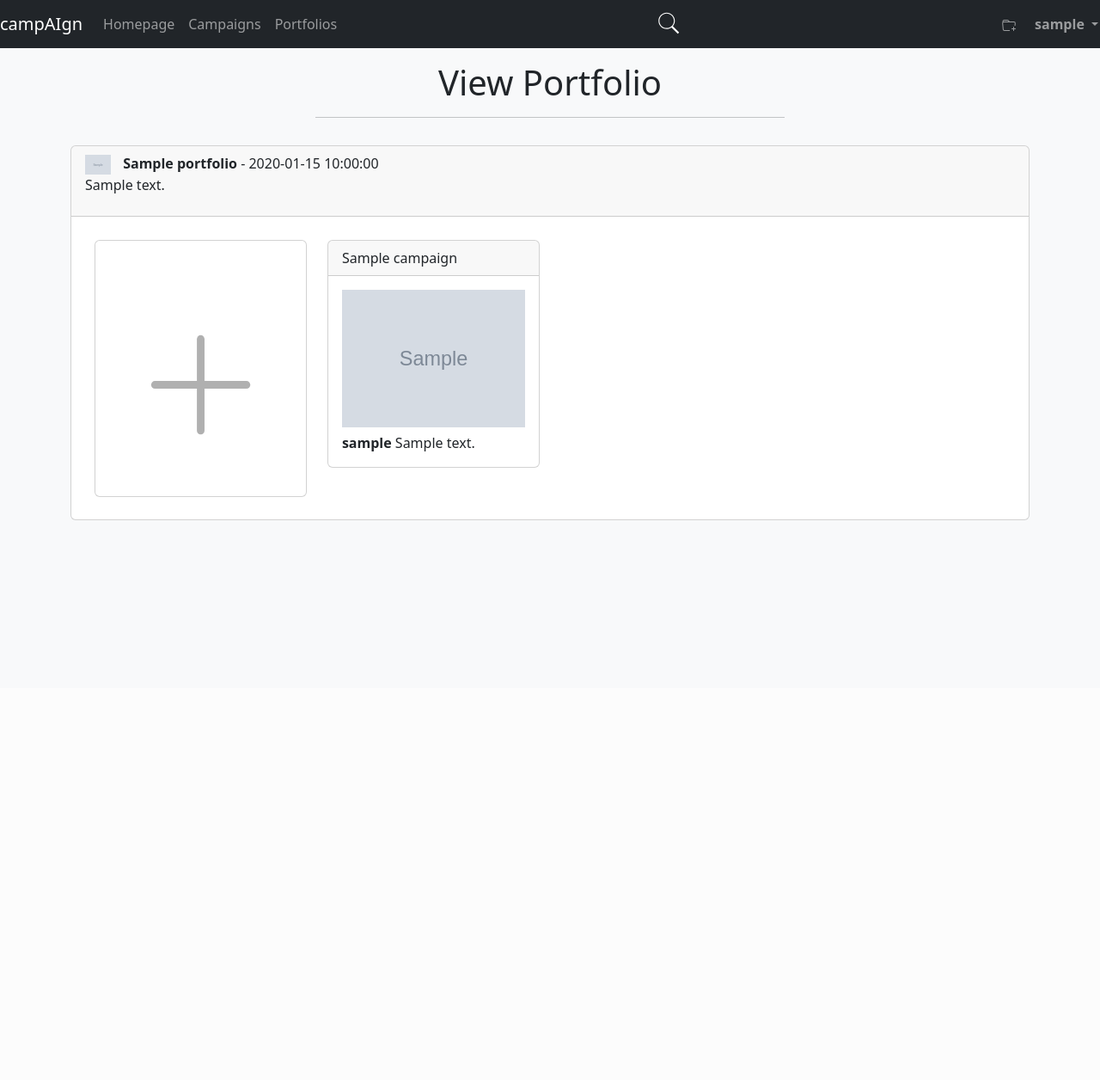
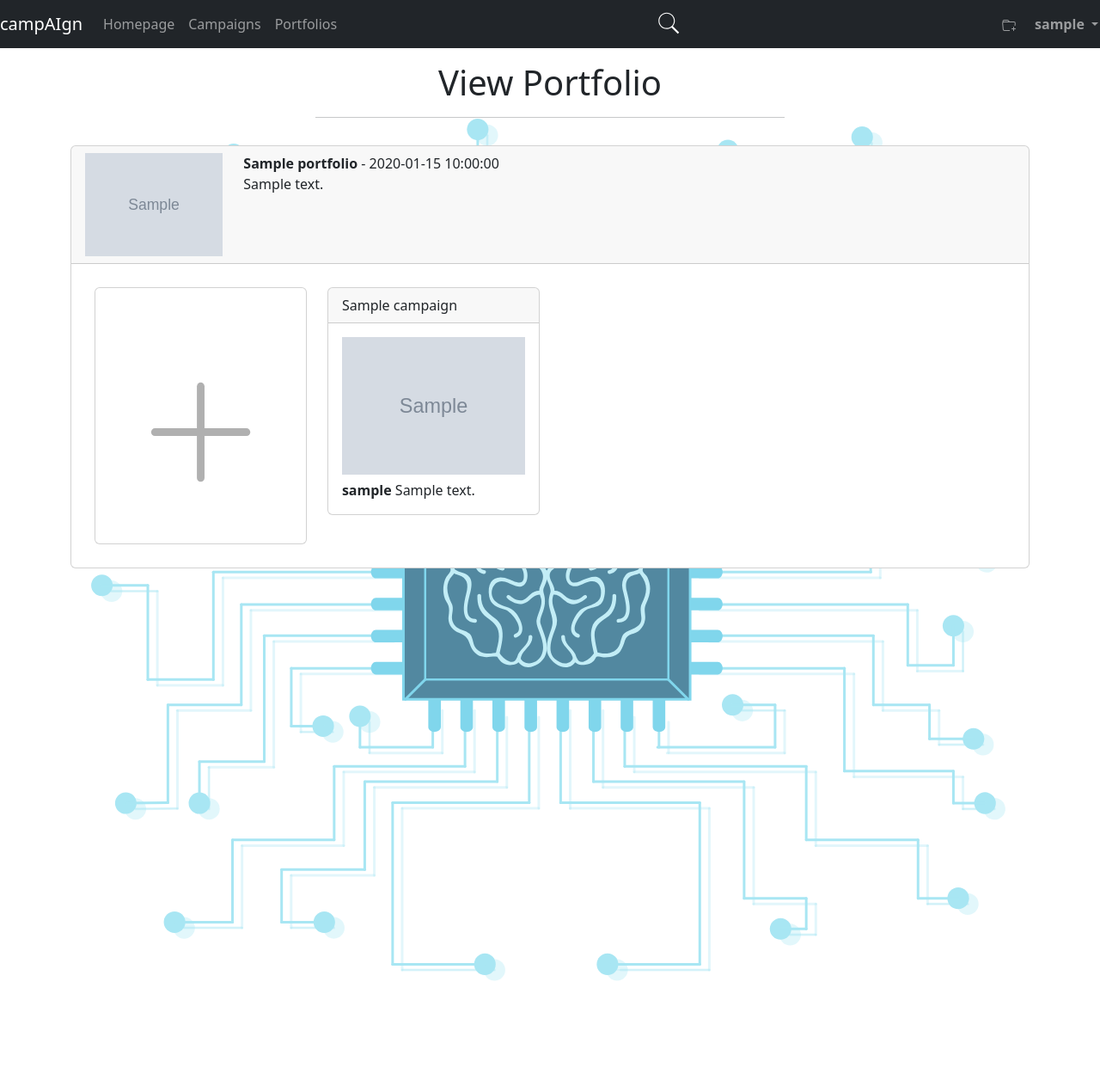
Before and after one commit to JPWarr7/AI-Campaign-Manager, a Flask app: page /viewPortfolio/1 in a window 1280 px wide. Shown: the whole page at 86% size. Before the commit the page ends 605 px from the top, so only its background shows below. Run offline with Flask 3, Linux system fonts and the light colour scheme; a user stored in the database is signed in; tables that the repository leaves empty hold one stand-in row (values such as "Sample post"); grey boxes marked "Sample" are stand-in pictures; parts of the project's set-up code (start-up, migrations or seed data) failed here and were passed over; some libraries are stand-ins or nearby versions.

Commit message:
slight render tweaks

```diff
--- a/app/static/css/styles.css
+++ b/app/static/css/styles.css
@@ -153,3 +153,27 @@
 #addCampaignFormDiv.show {
   display: block; /* Show form */
 }
+
+.background-div {
+  background-image: url('../img/AI_bg.svg');
+  background-size: auto 200%;
+  background-repeat: no-repeat;
+  background-position: center top;
+  background-position-y: -75vh;
+  position: absolute;
+  width: 100%;
+  height: 150vh;
+  z-index: -1;
+}
+
+.background-div2 {
+  background-color: #FFFFFF;
+  background-image: url('../img/AI_bg2.svg');
+  background-size: cover;
+  background-repeat: repeat;
+  background-position: center center;
+  position: absolute;
+  width: 100%;
+  height: 100vh;
+  z-index: -1;
+}
--- a/app/static/js/addCampaign.js
+++ b/app/static/js/addCampaign.js
@@ -3,13 +3,13 @@ var addCampaignFormDiv = document.getElementById("addCampaignFormDiv");
 var formBlurHandler = null;
 
 function loadAddCampaignForm() {
-    var xhr = new XMLHttpRequest();
-    xhr.open("GET", "/addCampaignForm");
-    xhr.onreadystatechange = function() {
-        if (xhr.readyState === 4) {
-            if (xhr.status === 200) {
+    var async = new XMLHttpRequest();
+    async.open("GET", "/addCampaignForm");
+    async.onreadystatechange = function() {
+        if (async.readyState === 4) {
+            if (async.status === 200) {
                 var tempDiv = document.createElement('div');
-                tempDiv.innerHTML = xhr.responseText;
+                tempDiv.innerHTML = async.responseText;
 
                 var campaignForm = tempDiv.querySelector('form');
 
@@ -49,11 +49,11 @@ function loadAddCampaignForm() {
                     submitXhr.send(formData);
                 });
             } else {
-                console.error("Error fetching addCampaignForm:", xhr.status);
+                console.error("Error fetching addCampaignForm:", async.status);
             }
         }
     };
-    xhr.send();
+    async.send();
 }
 
 addCampaignLink.addEventListener("click", function(event) {
--- a/app/static/js/addPortfolio.js
+++ b/app/static/js/addPortfolio.js
@@ -4,13 +4,13 @@ var formBlurHandler = null;
 
 addPortfolioLink.addEventListener("click", function(event) {
     event.preventDefault();
-    var xhr = new XMLHttpRequest();
-    xhr.open("GET", "/addPortfolioForm");
-    xhr.onreadystatechange = function() {
-        if (xhr.readyState === 4) {
-            if (xhr.status === 200) {
+    var async = new XMLHttpRequest();
+    async.open("GET", "/addPortfolioForm");
+    async.onreadystatechange = function() {
+        if (async.readyState === 4) {
+            if (async.status === 200) {
                 var tempDiv = document.createElement('div');
-                tempDiv.innerHTML = xhr.responseText;
+                tempDiv.innerHTML = async.responseText;
 
                 var form = tempDiv.querySelector('form');
 
@@ -43,11 +43,11 @@ addPortfolioLink.addEventListener("click", function(event) {
                     form.submit();
                 });
             } else {
-                console.error("Error fetching addPortfolioForm:", xhr.status);
+                console.error("Error fetching addPortfolioForm:", async.status);
             }
         }
     };
-    xhr.send();
+    async.send();
 });
 
 function blurContent() {
--- a/app/templates/navbar.html
+++ b/app/templates/navbar.html
@@ -8,12 +8,13 @@
   <link rel="stylesheet" type="text/css" href="/static/css/styles.css">
   <style>
     body {
-      background-color: #f8f9fa;
+      background-color: #FFFFFF;
     }
     .jumbotron {
       background-color: #007bff;
       color: #fff;
     }
+
   </style>
 </head>
 <body>
@@ -96,6 +97,15 @@
 <div id="addCampaignFormDiv" style="display: none;"></div>
 
 <div id="blur-container"></div>
+<div class="background-div"></div>
+
+<!-- <svg width="10%" height="10%" viewBox="0 0 24 24" xmlns="http://www.w3.org/2000/svg" fill="#2a6ba7" stroke="#2a6ba7" stroke-width="0.00024000000000000003" transform="rotate(90)">
+  <g id="SVGRepo_bgCarrier" stroke-width="0"></g>
+  <g id="SVGRepo_tracerCarrier" stroke-linecap="round" stroke-linejoin="round"></g>
+  <g id="SVGRepo_iconCarrier">
+    <path d="M21.007 8.222A3.738 3.738 0 0 0 15.045 5.2a3.737 3.737 0 0 0 1.156 6.583 2.988 2.988 0 0 1-2.668 1.67h-2.99a4.456 4.456 0 0 0-2.989 1.165V7.4a3.737 3.737 0 1 0-1.494 0v9.117a3.776 3.776 0 1 0 1.816.099 2.99 2.99 0 0 1 2.668-1.667h2.99a4.484 4.484 0 0 0 4.223-3.039 3.736 3.736 0 0 0 3.25-3.687zM4.565 3.738a2.242 2.242 0 1 1 4.484 0 2.242 2.242 0 0 1-4.484 0zm4.484 16.441a2.242 2.242 0 1 1-4.484 0 2.242 2.242 0 0 1 4.484 0zm8.221-9.715a2.242 2.242 0 1 1 0-4.485 2.242 2.242 0 0 1 0 4.485z"></path>
+  </g>
+</svg> -->
 
   <!-- Bootstrap JS -->
   <script src="https://code.jquery.com/jquery-3.5.1.slim.min.js"></script>
--- a/app/templates/viewPortfolio.html
+++ b/app/templates/viewPortfolio.html
@@ -16,6 +16,7 @@
 
 </head>
 <body>
+
     {% include 'navbar.html' %}
     <div class="container">
         <div class="row justify-content-center">
@@ -30,13 +31,19 @@
       <div class="container">
         <div class="card">
             <div class="card-header">
+                <div class="row">
+                    <div class = "col-sm-2">
                         {% if portfolio[3] %}
-                    <img src="{{portfolio[3]}}" alt="Image Icon" referrerpolicy="no-referrer" style="width: 30px; height: auto; margin-right: 10px; vertical-align: middle;">
+                            <img src="{{portfolio[3]}}" alt="Image Icon" referrerpolicy="no-referrer" style="width: 100%; height: auto;  vertical-align: middle; ">
                         {% endif %}
+                    </div>
+                    <div class = "col-sm-10">
                         <b>{{ portfolio[0] }} </b> - {{ portfolio[1] }}
                         {% if portfolio[2] %}
                             <p>{{ portfolio[2] }}</p>
                         {% endif %}
+                    </div>
+                </div>
             </div>
             <div class="card-body">
             {% for row_campaign in portfolio[4] %}
--- a/app/templates/viewPortfolios.html
+++ b/app/templates/viewPortfolios.html
@@ -19,7 +19,7 @@
         </div>
       </div>
 
-<div class = "container">
+<div class = "container" style="width:60%">
     {% for portfolio in portfolios %}
         <div class = "row" style = "padding:1%;">
             <div class="card">
```
Also changed, not shown: token.json (+1 -1 lines), app/static/img/AI_bg.svg (added), app/static/img/AI_bg2.svg (added). Lines whose indentation alone changed are shown as unchanged.
